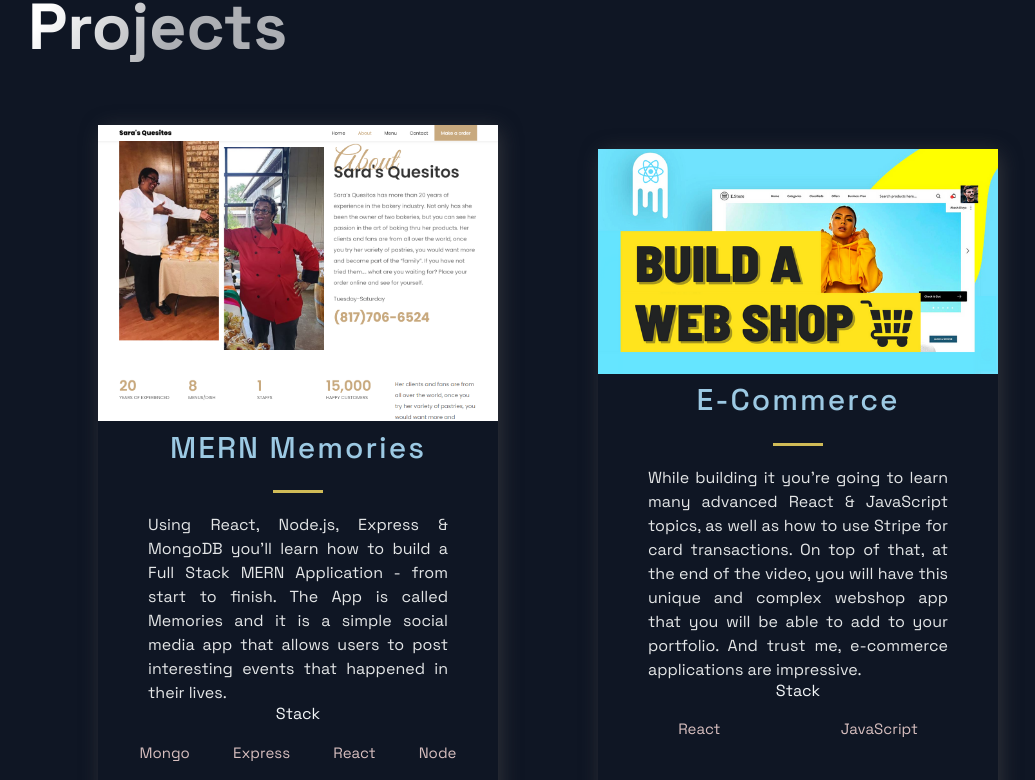
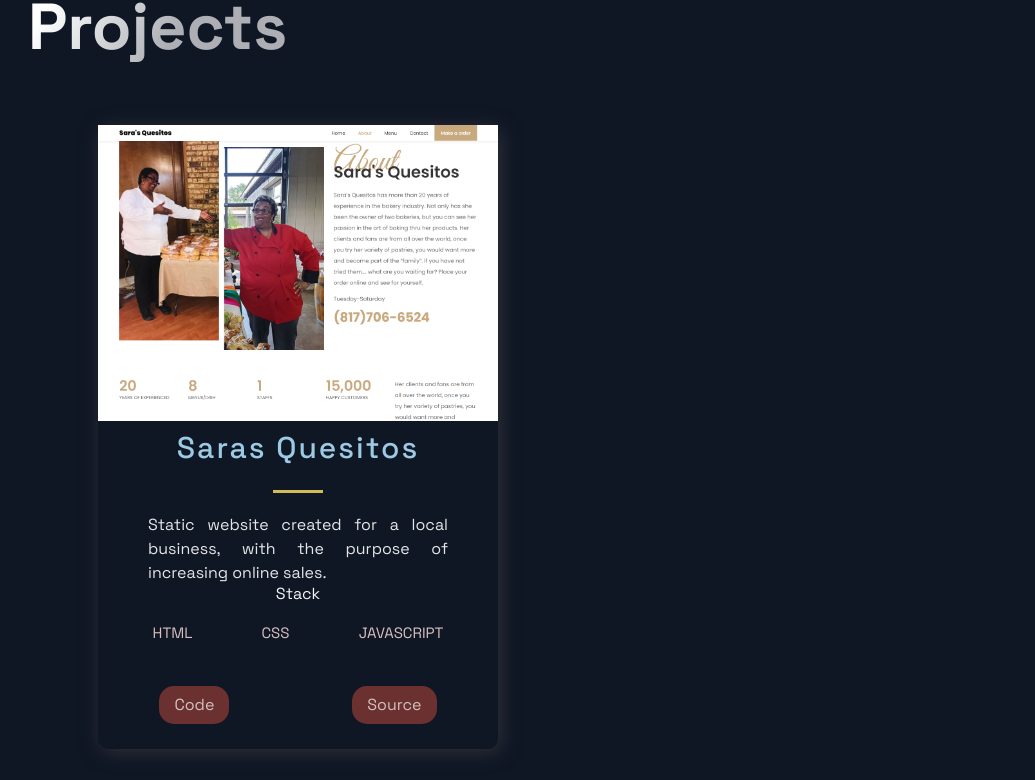
Before and after one commit to Josue-Rosario/Josue-Portfolio, a Next.js app: page / in a window 1280 px wide. Shown: the part 791-1571 px from the top of the page, without its empty margins (92-1127 px from the left). Built offline with nearby package versions, Linux system fonts and the light colour scheme.

Commit message:
Constants

```diff
--- a/src/constants/constants.js
+++ b/src/constants/constants.js
@@ -1,23 +1,23 @@
 export const projects = [
   {
-    title: 'MERN Memories',
-    description: "Using React, Node.js, Express & MongoDB you'll learn how to build a Full Stack MERN Application - from start to finish. The App is called Memories and it is a simple social media app that allows users to post interesting events that happened in their lives.",
+    title: 'Saras Quesitos',
+    description: "Static website created for a local business, with the purpose of increasing online sales.",
       image: '/images/sarasquesitos.png',
-      tags: ['Mongo', 'Express', 'React', 'Node'],
-    source: 'https://google.com',
-    visit: 'https://google.com',
+      tags: ['HTML', 'CSS', 'JAVASCRIPT'],
+    source: 'https://github.com/Josuerosario21/saraquesitos',
+    visit: 'https://sarasquesitos.com',
     id: 0,
   },
 
-  {
-   title: 'E-Commerce',
-    description:"While building it you're going to learn many advanced React & JavaScript topics, as well as how to use Stripe for card transactions. On top of that, at the end of the video, you will have this unique and complex webshop app that you will be able to add to your portfolio. And trust me, e-commerce applications are impressive.",
-    image: '/images/2.png',
-    tags: ['React', 'JavaScript'],
-    source: 'https://google.com',
-    visit: 'https://google.com',
-    id: 1,
-  },
+//  {
+//   title: 'E-Commerce',
+//    description:"While building it you're going to learn many advanced React & JavaScript topics, as well as how to use Stripe for card transactions. On top of that, at the end of the video, you will have this unique and complex webshop app that you will be able to add to your portfolio. And trust me, e-commerce applications are impressive.",
+//    image: '/images/2.png',
+//    tags: ['React', 'JavaScript'],
+//    source: 'https://google.com',
+//    visit: 'https://google.com',
+//    id: 1,
+//  },
 
 ];
 
```
